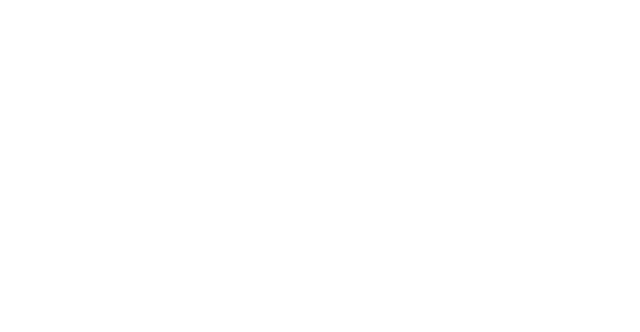
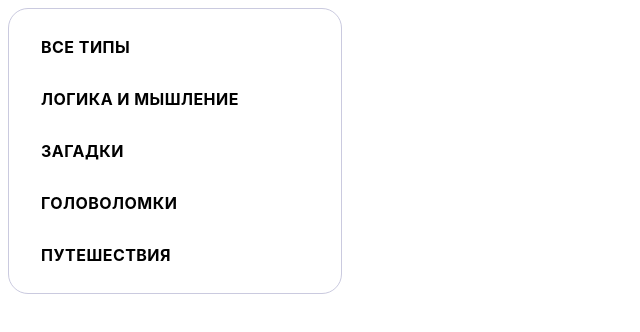
Before and after one commit to PapakhinaIrina/test-task-LogicLike, a React (Create React App) app in the folder logic-like/: page / in a window 1280 px wide. Shown: the top 332 px of the page, without its empty margins (0-640 px from the left). Built offline with nearby package versions, Linux system fonts and the light colour scheme.

Commit message:
feat:added menuList

```diff
--- a/logic-like/package.json
+++ b/logic-like/package.json
@@ -3,6 +3,9 @@
   "version": "0.1.0",
   "private": true,
   "dependencies": {
+    "@emotion/react": "^11.11.4",
+    "@emotion/styled": "^11.11.5",
+    "@mui/material": "^5.15.18",
     "@testing-library/jest-dom": "^5.14.1",
     "@testing-library/react": "^13.0.0",
     "@testing-library/user-event": "^13.2.1",
--- a/logic-like/src/app/App.tsx
+++ b/logic-like/src/app/App.tsx
@@ -1,8 +1,12 @@
-import React from "react";
 import "./App.css";
+import { Courses } from "../pages/Courses";
 
 function App() {
-  return <div className="App"></div>;
+  return (
+    <div className="App">
+      <Courses />
+    </div>
+  );
 }
 
 export default App;
--- /dev/null
+++ b/logic-like/src/features/menu/lib/menuItem.tsx
@@ -0,0 +1,38 @@
+import { FC } from "react";
+import Button from "@mui/material/Button";
+
+type Children = {
+  id: string;
+  title: string;
+};
+
+type MenuItemProps = {
+  children: Children;
+  onClick: () => void;
+};
+
+export const MenuItem: FC<MenuItemProps> = ({ children, onClick }) => {
+  return (
+    <Button
+      variant="text"
+      onClick={onClick}
+      sx={{
+        justifyContent: "flex-start",
+        padding: "8px 16px",
+        border: "none",
+        cursor: "pointer",
+        fontWeight: "bold",
+        fontFamily: "Inter, sans-serif",
+        fontSize: "16px",
+        color: "black",
+        borderRadius: "12px",
+        "&:hover": {
+          backgroundColor: "rgb(95, 191, 119)",
+          borderRadius: "12px",
+        },
+      }}
+    >
+      {children.title}
+    </Button>
+  );
+};
--- /dev/null
+++ b/logic-like/src/pages/Courses.tsx
@@ -0,0 +1,9 @@
+import { MenuList } from "../shared/menuList/menuList";
+
+export const Courses = () => {
+  return (
+    <div>
+      <MenuList />
+    </div>
+  );
+};
--- /dev/null
+++ b/logic-like/src/shared/api/services/Url.tsx
@@ -0,0 +1 @@
+export const URL = "https://logiclike.com/docs/courses.json";
--- /dev/null
+++ b/logic-like/src/shared/menuList/menuList.tsx
@@ -0,0 +1,51 @@
+import { MenuItem } from "../../features/menu/lib/menuItem";
+
+export const MenuList = () => {
+  const menuItems = [
+    {
+      id: "1",
+      title: "Все типы",
+    },
+    {
+      id: "2",
+      title: "Логика и мышление",
+    },
+    {
+      id: "3",
+      title: "Загадки",
+    },
+    {
+      id: "4",
+      title: "Головоломки",
+    },
+    {
+      id: "5",
+      title: "Путешествия",
+    },
+  ];
+
+  return (
+    <div
+      style={{
+        display: "flex",
+        flexDirection: "column",
+        width: 300,
+        padding: 16,
+        gap: 8,
+        border: "1px solid rgb(202, 202, 223)",
+        borderRadius: 20,
+      }}
+    >
+      {menuItems.length &&
+        menuItems.map((item) => (
+          <MenuItem
+            key={item.id}
+            children={item}
+            onClick={() => {
+              console.log(item);
+            }}
+          />
+        ))}
+    </div>
+  );
+};
```
Also changed, not shown: logic-like/src/shared/api/models/Cards.ts (added, +8 -0 lines), 1 other file (tests, documents, lock files or other folders).
